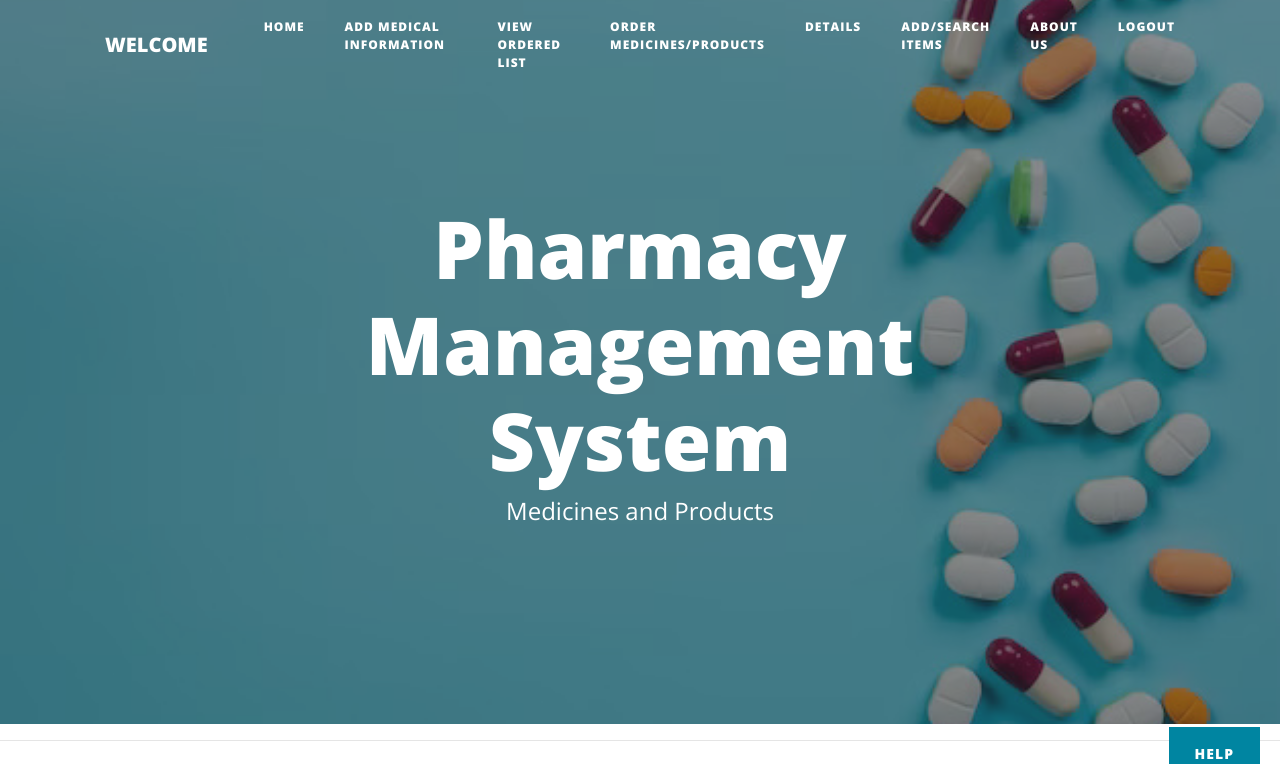
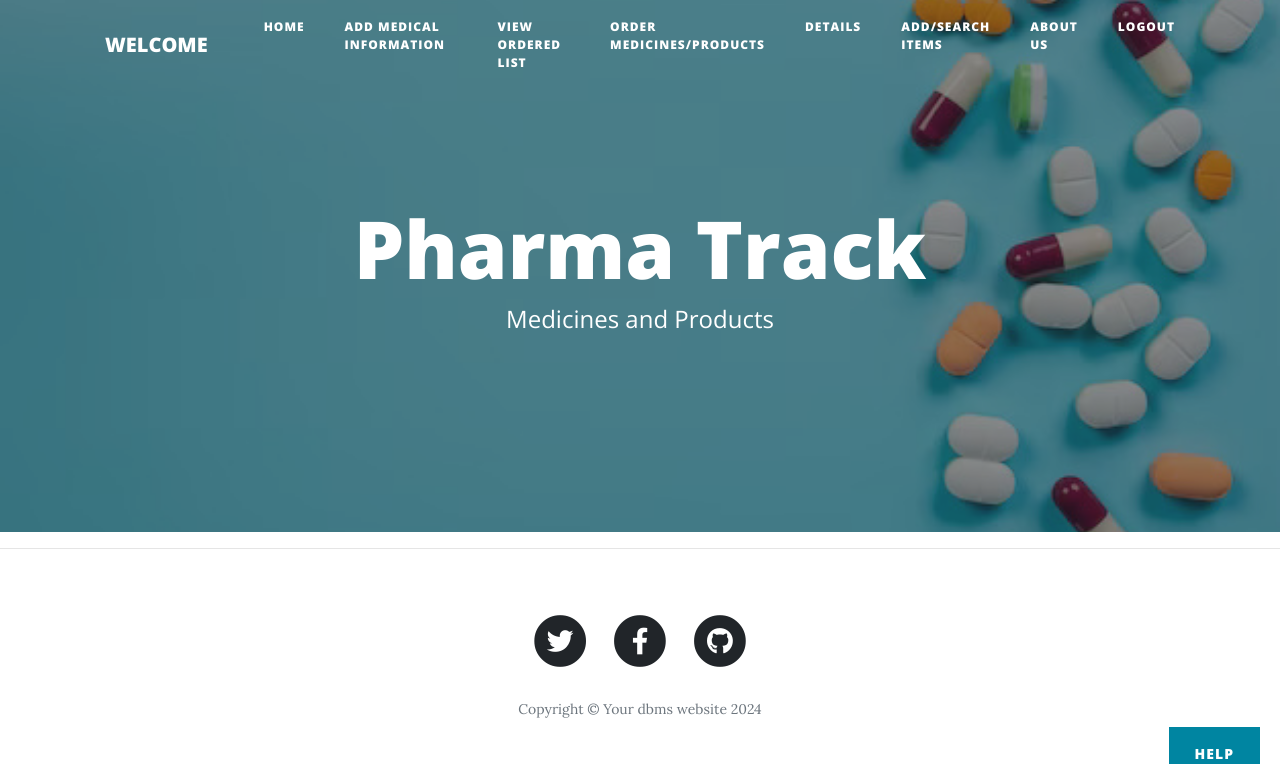
Before and after one commit to bhavnarachelli/PharmaTrack, a Flask app: page / in a window 1280 px wide. Shown: the top 764 px of the page. Run offline with Flask 3, Linux system fonts and the light colour scheme; parts of the project's set-up code (start-up, migrations or seed data) failed here and were passed over; some libraries are stand-ins or nearby versions.

Commit message:
changes done

```diff
--- a/templates/index.html
+++ b/templates/index.html
@@ -8,7 +8,7 @@
       <div class="row">
         <div class="col-lg-8 col-md-10 mx-auto">
           <div class="site-heading">
-            <h1>Pharmacy Management System</h1>
+            <h1>Pharma Track</h1>
             <span class="subheading">Medicines and Products</span>
           </div>
         </div>
```
Also changed, not shown: README.md.
